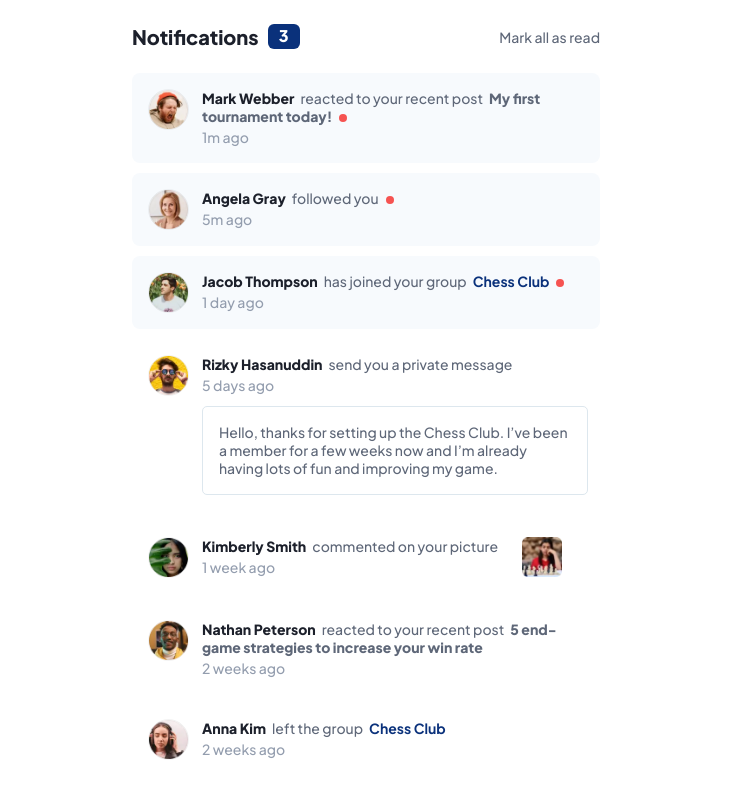
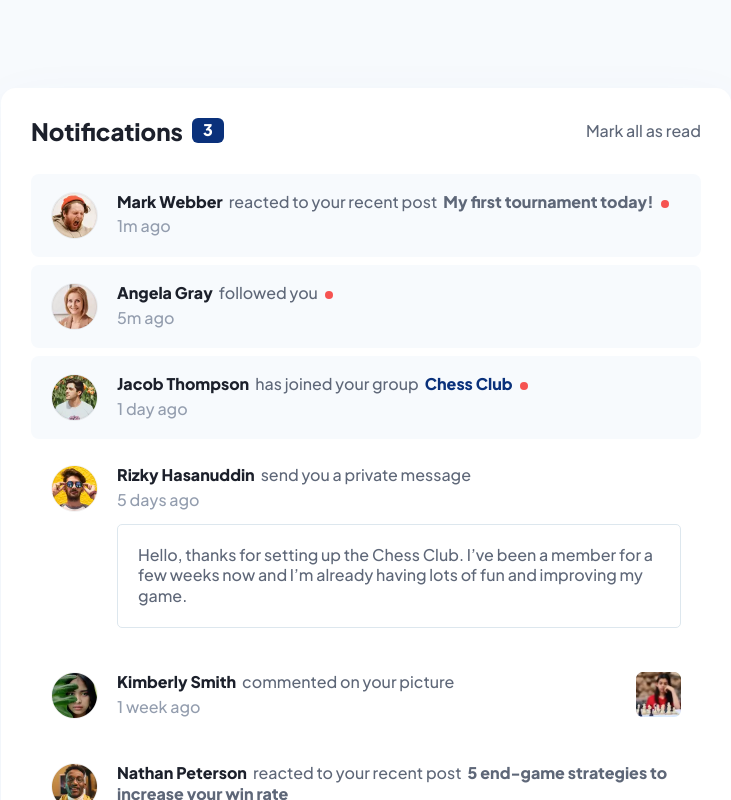
Before and after one commit to 3lectrologos/FM-notifications-page, a Next.js app: page / in a window 1280 px wide. Shown: the top 800 px of the page, without its empty margins (274-1005 px from the left). Built offline with nearby package versions, Linux system fonts and the light colour scheme.

Commit message:
Add desktop version draft

```diff
--- a/app/page.tsx
+++ b/app/page.tsx
@@ -48,7 +48,7 @@ type NotificationProps =
 function UnreadIndicator({ unread }: { unread: boolean }) {
   return (
     <>
-      { unread && <div className={`inline-block w-2 h-2 shrink-0 rounded-full bg-red ml-[7px]`} /> }
+      { unread && <div className={`inline-block w-2 h-2 shrink-0 rounded-full bg-red ml-[7px] align-middle`} /> }
     </>
   )
 }
@@ -64,10 +64,34 @@ function NotificationTime({ when }: { when: string }) {
 function NotificationSubject({ name }: { name: string }) {
   return (
     <>
-      <span className={`font-extrabold text-very-dark-blue`}>
+      <span className={`font-extrabold text-very-dark-blue hover:text-blue cursor-pointer`}>
         {name}
       </span>
       <span className={`pr-1.5`}>
+      </span>
+    </>
+  )
+}
+
+function NotificationPost({ name }: { name: string }) {
+  return (
+    <>
+      <span className={`font-bold text-dark-grayish-blue hover:text-blue cursor-pointer desktop:font-extrabold`}>
+        {name}
+      </span>
+      <span className={``}>
+      </span>
+    </>
+  )
+}
+
+function NotificationGroup({ name }: { name: string }) {
+  return (
+    <>
+      <span className={`font-bold text-blue cursor-pointer desktop:font-extrabold`}>
+        {name}
+      </span>
+      <span className={``}>
       </span>
     </>
   )
@@ -82,9 +106,7 @@ function ReactNotificationBody({props, unread}: { props: NotificationReactProps,
         <span className={`mr-1.5`}>
           reacted to your recent post
         </span>
-        <span className={`font-extrabold`}>
-          {postName}
-        </span>
+        <NotificationPost name={postName} />
         <UnreadIndicator unread={unread}/>
       </div>
       <NotificationTime when={when}/>
@@ -95,7 +117,7 @@ function ReactNotificationBody({props, unread}: { props: NotificationReactProps,
 function FollowNotificationBody({props, unread }: { props: NotificationFollowProps, unread: boolean }) {
   let { when } = props
   return (
-    <div className={`flex flex-col gap-y-[3px]`}>
+    <div className={`flex flex-col gap-y-[3px] desktop:gap-y-1`}>
       <div>
         <NotificationSubject name={props.name}/>
         <span className={``}>
@@ -111,15 +133,13 @@ function FollowNotificationBody({props, unread }: { props: NotificationFollowPro
 function JoinNotificationBody({props, unread }: { props: NotificationJoinProps, unread: boolean }) {
   let { groupName, groupURL, when } = props
   return (
-    <div className={`flex flex-col gap-y-[3px]`}>
+    <div className={`flex flex-col gap-y-[3px] desktop:gap-y-1`}>
       <div>
         <NotificationSubject name={props.name}/>
         <span className={`mr-1.5`}>
           has joined your group
         </span>
-        <span className={`font-bold text-blue`}>
-          {groupName}
-        </span>
+        <NotificationGroup name={groupName} />
         <UnreadIndicator unread={unread}/>
       </div>
       <NotificationTime when={when}/>
@@ -130,15 +150,13 @@ function JoinNotificationBody({props, unread }: { props: NotificationJoinProps,
 function LeaveNotificationBody({props, unread }: { props: NotificationLeaveProps, unread: boolean }) {
   let { groupName, groupURL, when } = props
   return (
-    <div className={`flex flex-col gap-y-[3px]`}>
+    <div className={`flex flex-col gap-y-[3px] desktop:gap-y-1`}>
       <div>
         <NotificationSubject name={props.name}/>
         <span className={`mr-1.5`}>
           left the group
         </span>
-        <span className={`font-bold text-blue`}>
-          {groupName}
-        </span>
+        <NotificationGroup name={groupName} />
         <UnreadIndicator unread={unread}/>
       </div>
       <NotificationTime when={when}/>
@@ -149,7 +167,7 @@ function LeaveNotificationBody({props, unread }: { props: NotificationLeaveProps
 function PMNotificationBody({props, unread }: { props: NotificationPMProps, unread: boolean }) {
   let { when, message } = props
   return (
-    <div className={`flex flex-col gap-y-[3px]`}>
+    <div className={`flex flex-col gap-y-[3px] desktop:gap-y-1`}>
       <div>
         <NotificationSubject name={props.name} />
         <span className={``}>
@@ -158,7 +176,10 @@ function PMNotificationBody({props, unread }: { props: NotificationPMProps, unre
         <UnreadIndicator unread={unread} />
       </div>
       <NotificationTime when={when} />
-      <div className={`p-4 mt-[9px] rounded-[5px] border border-light-grayish-blue-2`}>
+      <div className={twMerge(
+        `p-4 mt-[9px] rounded-[5px] border border-light-grayish-blue-2`,
+        `transition-colors hover:transition-colors desktop:p-5 hover:bg-light-grayish-blue-1 cursor-pointer`
+      )}>
         {message}
       </div>
     </div>
@@ -168,8 +189,8 @@ function PMNotificationBody({props, unread }: { props: NotificationPMProps, unre
 function CommentNotificationBody({ props, unread }: { props: NotificationCommentProps, unread: boolean }) {
   let { imageURL, when } = props
   return (
-      <div className={`flex flex-row`}>
-        <div className={`flex flex-col gap-y-[3px]`}>
+      <div className={`flex flex-row grow`}>
+        <div className={`flex flex-col gap-y-[3px] desktop:gap-y-1`}>
           <div>
             <NotificationSubject name={props.name}/>
             <span className={``}>
@@ -179,7 +200,8 @@ function CommentNotificationBody({ props, unread }: { props: NotificationComment
           </div>
           <NotificationTime when={when}/>
         </div>
-        <div className={`shrink-0 relative w-10 h-10 ml-6`}>
+        <div className={`flex-grow`} />
+        <div className={`relative shrink-0 w-10 h-10 desktop:w-[45px] desktop:h-[45px] cursor-pointer`}>
           <Image src={imageURL} alt="image" fill={true}/>
         </div>
       </div>
@@ -193,19 +215,21 @@ function Notification({props, unread}: { props: NotificationProps, unread: boole
   return (
     <div className={twMerge(
       `flex flex-row gap-x-[13px] py-4 pl-4 pr-3 font-medium leading-[130%] rounded-lg`,
-      `${unread ? 'bg-very-light-grayish-blue' : 'bg-white'}`
+      `${unread ? 'bg-very-light-grayish-blue' : 'bg-white'}`,
+      `desktop:px-5 desktop:py-[18px] desktop:gap-x-[19px]`
     )}>
-      <div className={`relative shrink-0 w-[41px] h-[41px] border border-black/5 rounded-full`}>
+      <div className={twMerge(
+        `relative shrink-0 w-[41px] h-[41px] border border-black/5 rounded-full`,
+        `desktop w-[47px] h-[47px]`
+      )}>
         <Image src={avatarPath} alt='avatar' fill={true} />
       </div>
-      <div>
       { (props.type === 'react') && <ReactNotificationBody props={props} unread={unread} /> }
       { (props.type === 'follow') && <FollowNotificationBody props={props} unread={unread} /> }
       { (props.type === 'join') && <JoinNotificationBody props={props} unread={unread} /> }
       { (props.type === 'leave') && <LeaveNotificationBody props={props} unread={unread} /> }
       { (props.type === 'pm') && <PMNotificationBody props={props} unread={unread} /> }
       { (props.type === 'comment') && <CommentNotificationBody props={props} unread={unread} /> }
-      </div>
     </div>
   )
 }
@@ -216,7 +240,7 @@ function Title({numNotifications, className='', markReadCallback}: { numNotifica
       `flex flex-row items-center leading-none`,
       className,
     )}>
-      <span className={`text-[20px] font-extrabold mr-[9px] text-very-dark-blue`}>
+      <span className={`text-[20px] font-extrabold mr-[9px] text-very-dark-blue desktop:text-[24px]`}>
         Notifications
       </span>
       <span className={`flex flex-col text-[16px] text-white font-extrabold bg-blue w-8 h-[25px] rounded-[6px] text-center pt-1`}>
@@ -224,7 +248,7 @@ function Title({numNotifications, className='', markReadCallback}: { numNotifica
       </span>
       <span className={`flex-grow`} />
       <span
-        className={`justify-self-end`}
+        className={`justify-self-end hover:text-blue cursor-pointer`}
         onClick={markReadCallback}
       >
         Mark all as read
@@ -295,21 +319,23 @@ export default function Home() {
   return (
     <div className={twMerge(
       `min-h-screen min-w-fit text-[14px] text-dark-grayish-blue font-medium`,
-      `desktop:bg-very-light-grayish-blue`
+      `desktop:bg-very-light-grayish-blue desktop:text-[16px]`,
     )}>
       <div className={twMerge(
         `flex flex-col items-center justify-center py-6`,
       )}>
         <div className={twMerge(
           `flex flex-col bg-white w-full max-w-[500px] px-4`,
+          `desktop:p-[30px] desktop:pb-0 desktop:w-[730px] desktop:max-w-[730px] desktop:shadow-card desktop:rounded-[15px] desktop:mt-16`
         )}>
           <Title
             numNotifications={unread.filter((unread) => unread).length}
             markReadCallback={markAllRead}
-            className={`mb-6`}
+            className={`mb-6 desktop:mb-[31px]`}
           />
           <div className={twMerge(
             `flex flex-col gap-y-[10px]`,
+            `desktop:gap-y-[8px]`
           )}>
             { notifications.map((notification, index) => (
               <Notification
--- a/tailwind.config.ts
+++ b/tailwind.config.ts
@@ -20,8 +20,11 @@ const config: Config = {
       }
     },
     screens: {
-      'desktop': '1440px'
-    }
+      'desktop': '768px'
+    },
+    boxShadow: {
+      'card': '0px 20px 60px 0px rgba(73, 97, 168, 0.05)'
+    },
   },
   plugins: [],
 }
```
Lines whose indentation alone changed are shown as unchanged.
